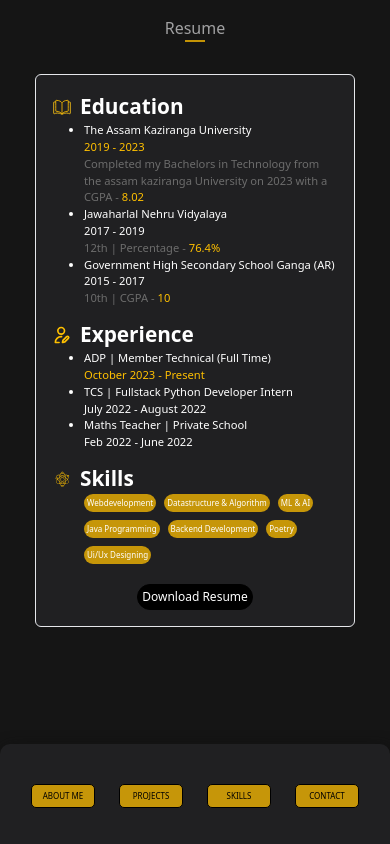
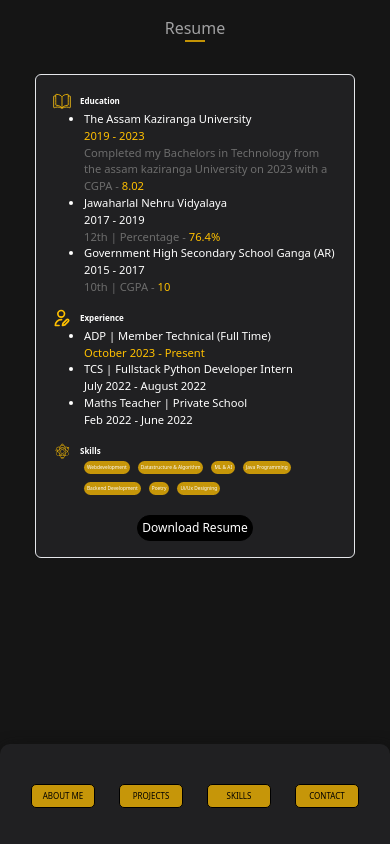
Before and after one commit to raikiran07/updated-portfolio, a React (Vite) app: page /resume in a window 390 px wide. Built offline with nearby package versions, Linux system fonts and the light colour scheme.

Commit message:
responsive design added

```diff
--- a/package.json
+++ b/package.json
@@ -4,7 +4,7 @@
   "version": "0.0.0",
   "type": "module",
   "scripts": {
-    "dev": "vite --host",
+    "dev": "vite",
     "build": "vite build",
     "lint": "eslint . --ext js,jsx --report-unused-disable-directives --max-warnings 0",
     "preview": "vite preview"
--- a/src/index.css
+++ b/src/index.css
@@ -482,3 +482,22 @@ height:0;
     min-height:350px;
   }
 }
+
+@media screen and (max-width:650px){
+  .profile-container{
+    max-width:100px;
+    min-height:100px;
+  }
+
+  .section-title{
+    font-size:0.5rem;
+  }
+  .section ul.skill-list li{
+    font-size:0.3rem;
+  }
+  .skill{
+    min-width:80px;
+    min-height:4rem;
+  }
+
+}
```
